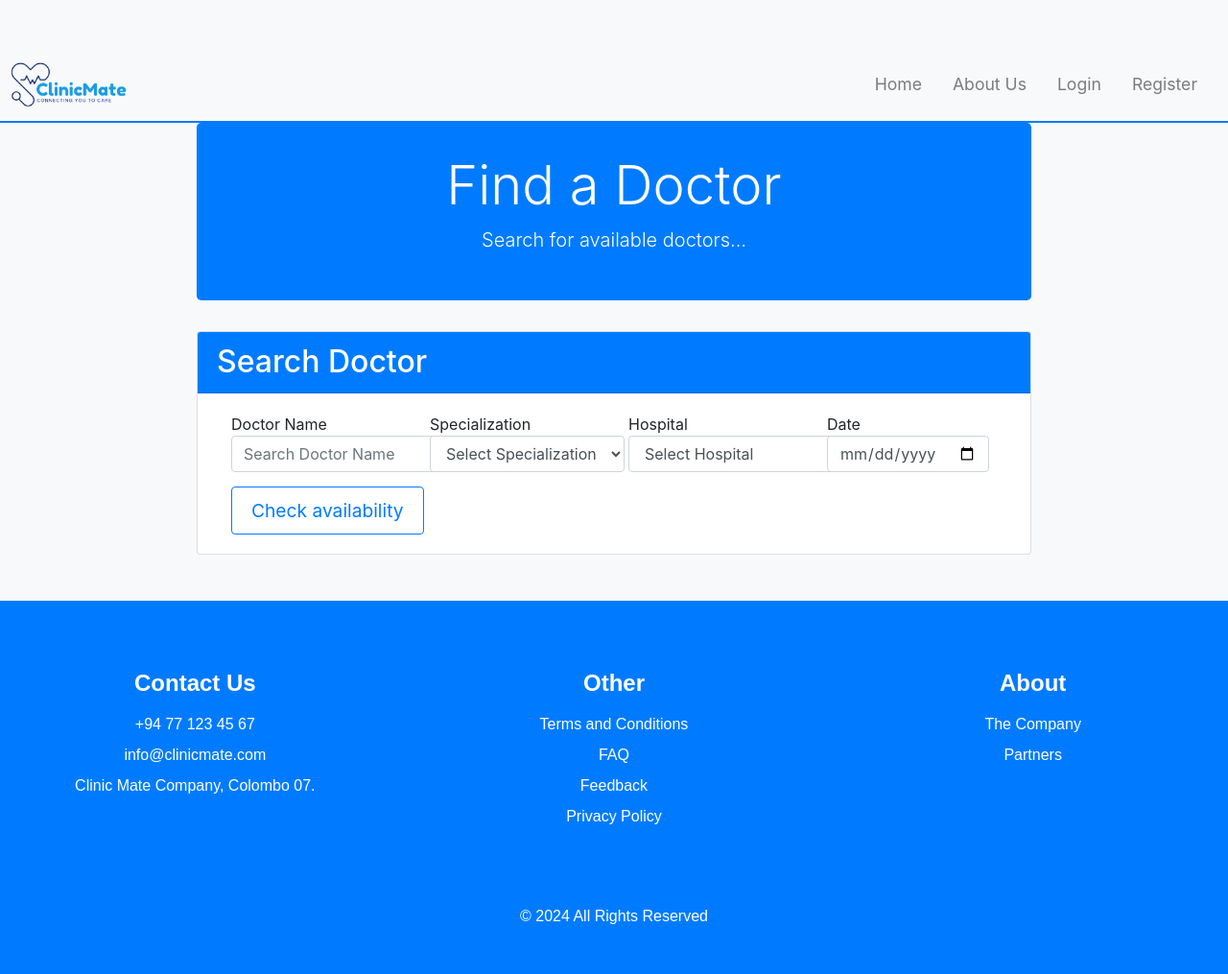
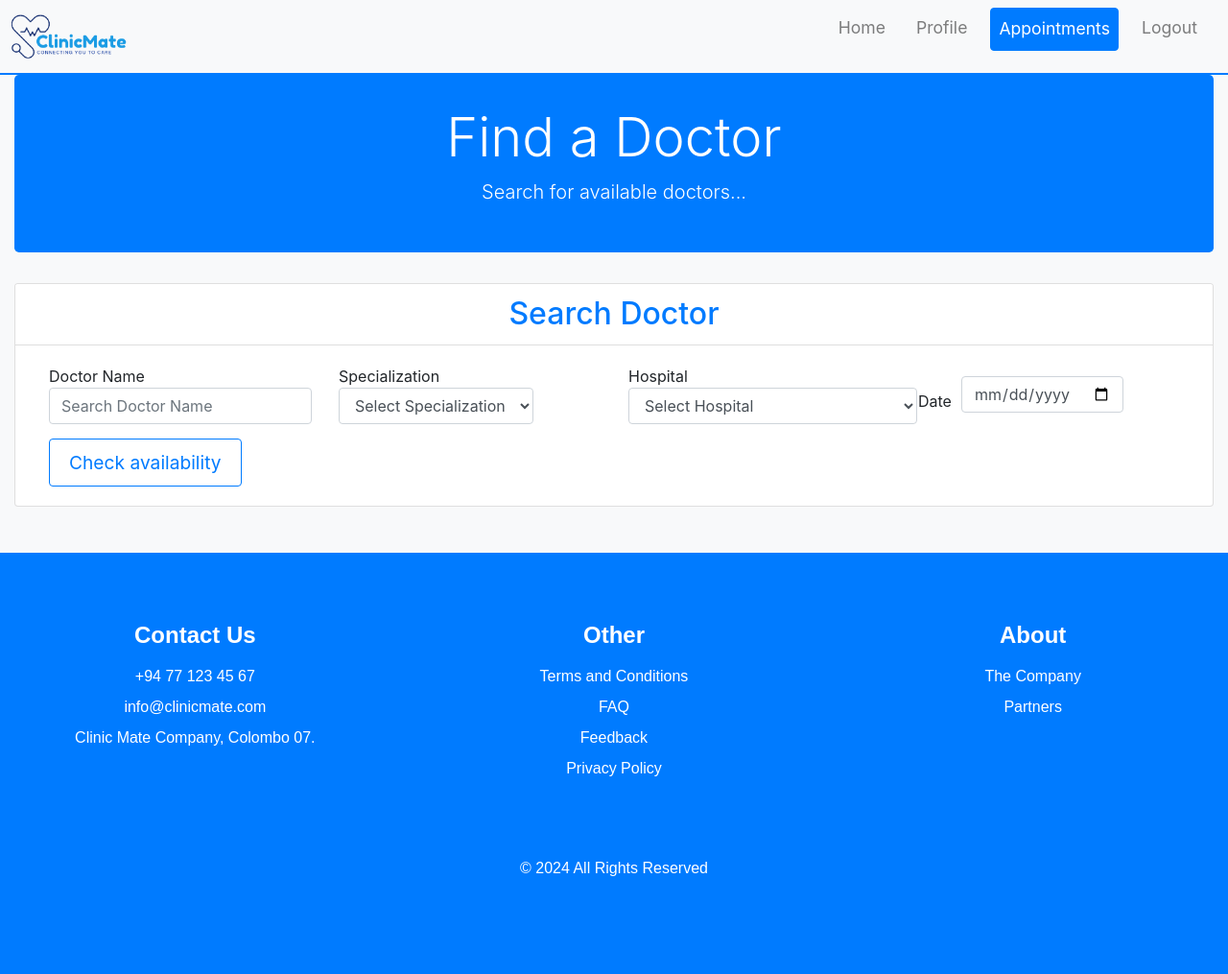
Before and after one commit to sasi1219/EChannelling, a Django app: page /appointments/ in a window 1280 px wide. Shown: the whole page at 96% size. After the commit the page ends 913 px from the top, so only its background shows below. Run offline with Django 5.2, Linux system fonts and the light colour scheme; some libraries are stand-ins or nearby versions.

Commit message:
Changes in Place Appointment

```diff
--- a/place_appointment/Templates/place_appointment/Find_doctor.html
+++ b/place_appointment/Templates/place_appointment/Find_doctor.html
@@ -9,14 +9,14 @@
     <link rel="stylesheet" href="{% static 'user_profile/styles.css' %}">
     <style>
         body {
-            padding-top: 50px;
+            padding-top: 0px;
             background-color: #f8f9fa;
         }
         .section-title {
             margin-bottom: 30px;
         }
         .doctor-card, .patient-card {
-            margin-bottom: 20px;
+            margin-bottom: 10px;
         }
         .jumbotron {
             background: #007bff;
@@ -40,8 +40,9 @@
             border-color: #007bff;
         }
         .card-header {
-            background: #007bff;
-            color: white;
+            background: white;
+            color: #007bff;
+            text-align: center;
         }
         .btn-primary {
             background-color: #007bff;
@@ -56,7 +57,7 @@
             padding: 10px 20px;
         }
         .container {
-            max-width: 900px;
+            max-width: 1500px;
         }
     </style>
 </head>
@@ -72,9 +73,9 @@
     <div class="collapse navbar-collapse" id="navbarNav">
         <ul class="navbar-nav ml-auto">
             <li class="nav-item"><a class="nav-link" href="/">Home</a></li>
-            <li class="nav-item"><a class="nav-link" href="/aboutus">About Us</a></li>
-            <li class="nav-item"><a class="nav-link" href="/login">Login</a></li>
-            <li class="nav-item"><a class="nav-link" href="/register">Register</a></li>
+                <li class="nav-item"><a class="nav-link" href="/profile">Profile</a></li>
+                <li class="nav-item"><a class="nav-link btn btn-primary text-white" href="/appointments">Appointments</a></li>
+                <li class="nav-item"><a class="nav-link" href="/">Logout</a></li>
         </ul>
     </div>
 </nav>
```
Also changed, not shown: place_appointment/Templates/place_appointment/Book_appointment.html (+4 -4 lines), place_appointment/Templates/place_appointment/book_success.html (+8 -9 lines).
